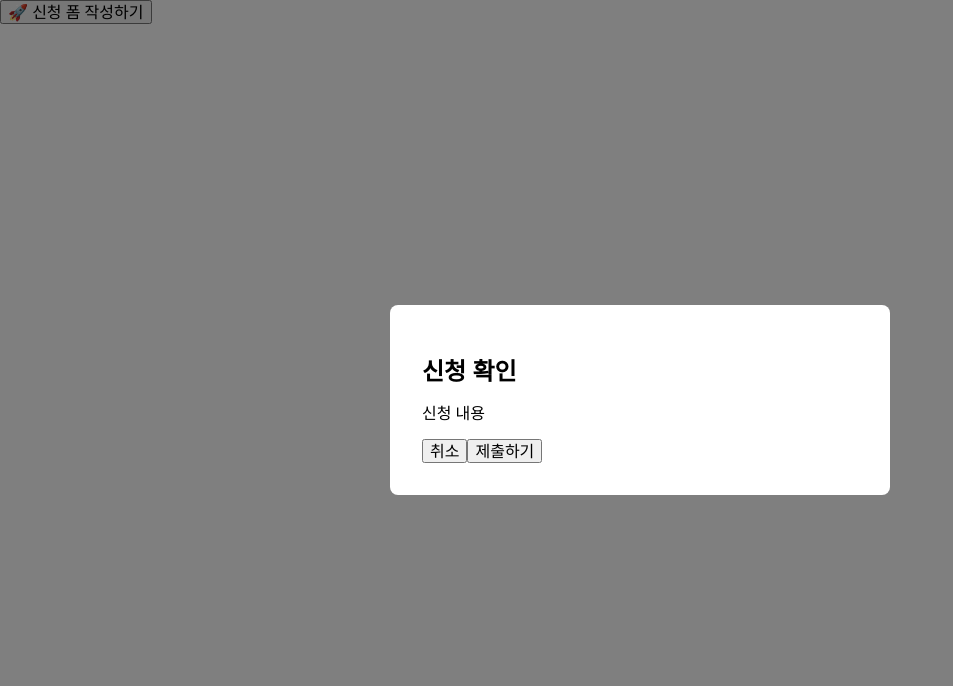
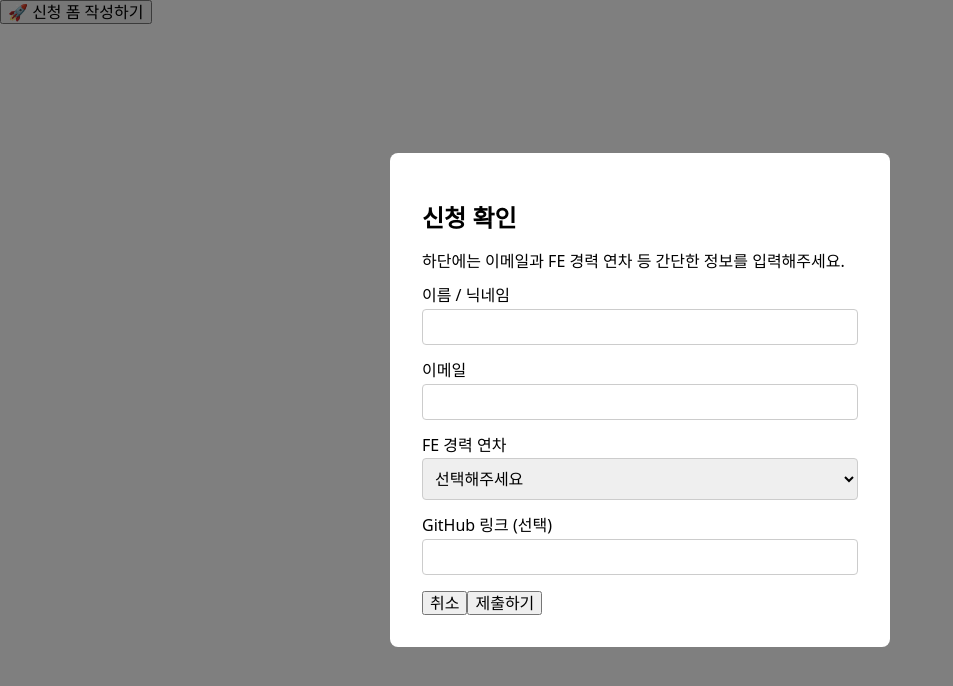
Before and after one commit to mlnwns/accessibility-friendly-modal-form, a React (Vite) app: page / in a window 1280 px wide. Both pictures are taken after a click on the button "🚀 신청 폼 작성하기". Shown: the top 686 px of the page, without its empty margins (0-953 px from the left). Built offline with nearby package versions, Linux system fonts and the light colour scheme.

Commit message:
feat: 모달 폼에 입력 필드 및 선택 컴포넌트 추가

```diff
--- a/src/pages/ModalForm/ModalFormPage.tsx
+++ b/src/pages/ModalForm/ModalFormPage.tsx
@@ -1,9 +1,16 @@
+import Button from "../../shared/components/Button/Button";
+import Select from "../../shared/components/Select/Select";
+import Modal from "../../shared/components/Modal/Modal";
+import Input from "../../shared/components/Input/Input";
 import { useState } from "react";
-import Button from "../../shared/components/Button/Button";
-import Modal from "../../shared/components/Modal/Modal";
 
 const ModalFormPage = () => {
   const [isOpenModal, setIsOpenModal] = useState(false);
+
+  const [name, setName] = useState("");
+  const [email, setEmail] = useState("");
+  const [experience, setExperience] = useState("");
+  const [github, setGithub] = useState("");
 
   return (
     <>
@@ -16,10 +23,52 @@ const ModalFormPage = () => {
         <Modal
           onClose={() => setIsOpenModal(false)}
           title="신청 확인"
-          content="신청 내용"
+          content={
+            <div>
+              <p>
+                하단에는 이메일과 FE 경력 연차 등 간단한 정보를 입력해주세요.
+              </p>
+
+              <Input
+                label="이름 / 닉네임"
+                value={name}
+                onChange={(e) => setName(e.target.value)}
+              />
+
+              <Input
+                label="이메일"
+                type="email"
+                value={email}
+                onChange={(e) => setEmail(e.target.value)}
+              />
+
+              <Select
+                label="FE 경력 연차"
+                value={experience}
+                onChange={(e) => setExperience(e.target.value)}
+                options={[
+                  { value: "", label: "선택해주세요" },
+                  { value: "0-3", label: "0-3년" },
+                  { value: "4-7", label: "4-7년" },
+                  { value: "8+", label: "8년 이상" },
+                ]}
+              />
+
+              <Input
+                label="GitHub 링크 (선택)"
+                value={github}
+                onChange={(e) => setGithub(e.target.value)}
+              />
+            </div>
+          }
           buttons={[
             { label: "취소", onClick: () => setIsOpenModal(false) },
-            { label: "제출하기", onClick: () => console.log("신청 완료!") },
+            {
+              label: "제출하기",
+              onClick: () => {
+                setIsOpenModal(false);
+              },
+            },
           ]}
         />
       )}
--- a/src/shared/components/Modal/Modal.tsx
+++ b/src/shared/components/Modal/Modal.tsx
@@ -1,3 +1,4 @@
+import { useId } from "react";
 import Button from "../Button/Button";
 import * as S from "./Modal.styled";
 
@@ -9,21 +10,29 @@ interface ModalButton {
 interface ModalProps {
   onClose: () => void;
   title: string;
-  content: string;
+  content: React.ReactNode;
   buttons?: ModalButton[];
 }
 
 const Modal = ({ onClose, title, content, buttons = [] }: ModalProps) => {
+  const buttonId = useId();
+
   return (
     <S.Overlay onClick={onClose}>
       <S.Container onClick={(e) => e.stopPropagation()}>
         <h2>{title}</h2>
-        <p>{content}</p>
+        <div>{content}</div>
 
         <div>
-          {buttons.map((button, index) => (
-            <Button key={index} onClick={button.onClick} label={button.label} />
-          ))}
+          {buttons.map((button) => {
+            return (
+              <Button
+                key={buttonId}
+                onClick={button.onClick}
+                label={button.label}
+              />
+            );
+          })}
         </div>
       </S.Container>
     </S.Overlay>
```
